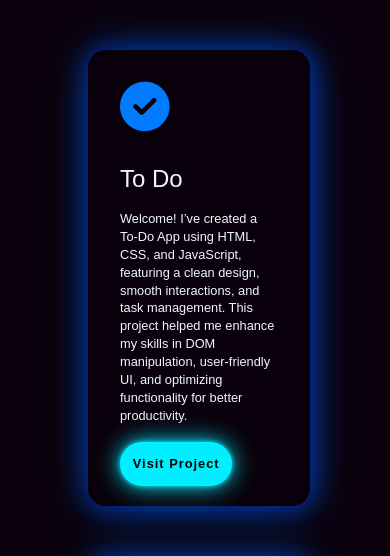
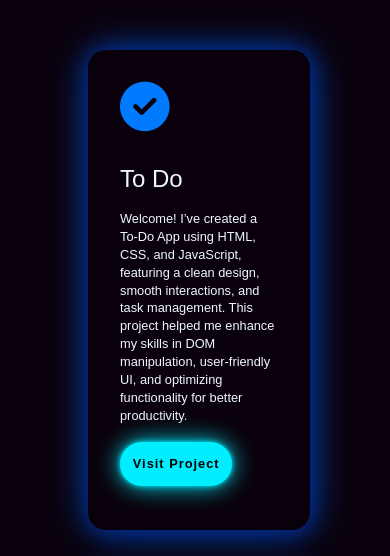
Before and after one commit to creativeinnov/ResponsivePortfolio, a plain HTML site: page projects.html in a window 390 px wide. Shown: the part 227-783 px from the top of the page. Drawn offline with Linux system fonts and the light colour scheme.

Commit message:
updated style changes

```diff
--- a/project.css
+++ b/project.css
@@ -102,8 +102,8 @@
         font-size: 1.5rem;
       }
       .services-list div{
-        height: 28.5rem;
-        width: 17rem;
+        height: 30rem;
+        width: 19rem;
       }
     }
 
```
